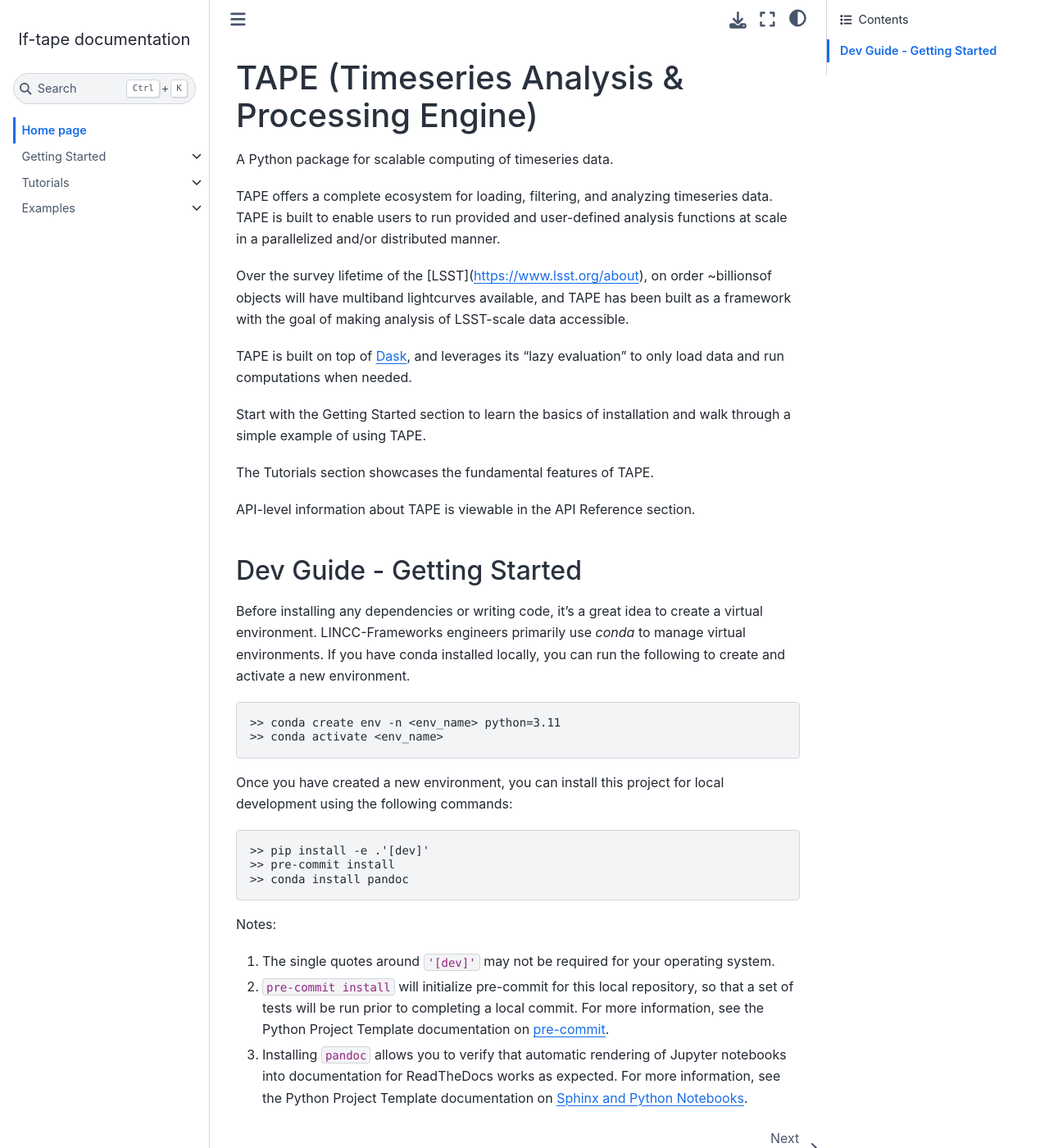
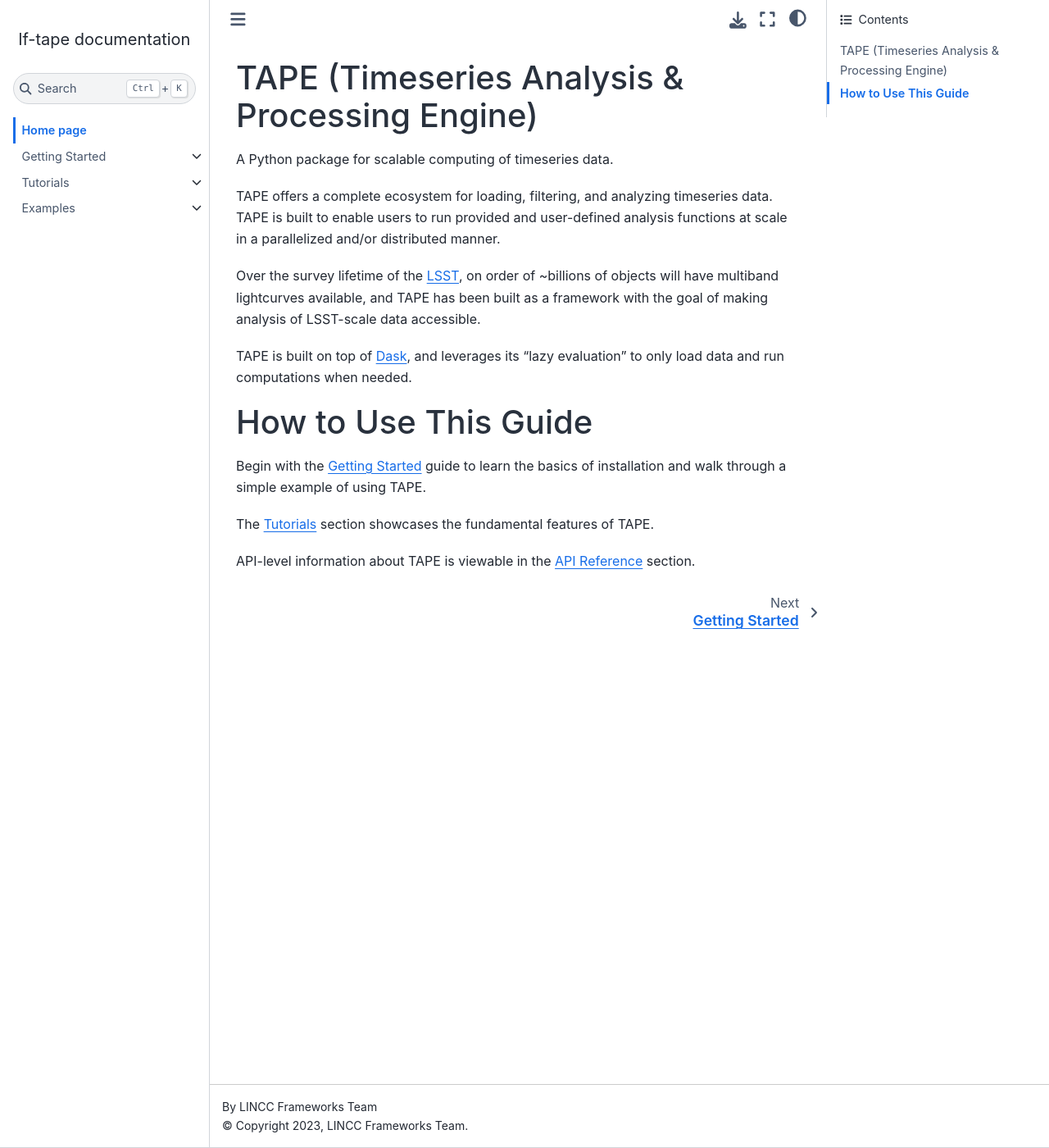
Before and after one commit to lincc-frameworks/tape, a Sphinx documentation site: the page built from docs/index.rst, in a window 1280 px wide and 1400 px high. Shown: the whole window at 82% size. Built offline with Sphinx 7.4.7 and the Sphinx Book theme 1.1.4, drawn with Linux system fonts in a browser that asks for light colours; pages that are not in the unit, such as notebooks, are missing from menus.

Commit message:
Reorganize Documentation Homepage (#417)
* Reorganize docs home page

* Minor edits

* Fix formatting

* Yet another typo

```diff
--- a/docs/index.rst
+++ b/docs/index.rst
@@ -11,59 +11,25 @@
 timeseries data. TAPE is built to enable users to run provided and user-defined
 analysis functions at scale in a parallelized and/or distributed manner.
 
-Over the survey lifetime of the [LSST](https://www.lsst.org/about), on order
-~billionsof objects will have multiband lightcurves available, and TAPE has
+Over the survey lifetime of the `LSST <https://www.lsst.org/about>`_, on order
+of ~billions of objects will have multiband lightcurves available, and TAPE has
 been built as a framework with the goal of making analysis of LSST-scale
 data accessible.
 
 TAPE is built on top of `Dask <https://www.dask.org/>`_, and leverages
 its "lazy evaluation" to only load data and run computations when needed.
 
-Start with the Getting Started section to learn the basics of installation and
+How to Use This Guide
+==============================================
+
+Begin with the `Getting Started <https://tape.readthedocs.io/en/latest/gettingstarted.html>`_ guide to learn the basics of installation and
 walk through a simple example of using TAPE.
 
-The Tutorials section showcases the fundamental features of TAPE.
+The `Tutorials <https://tape.readthedocs.io/en/latest/tutorials.html>`_ section showcases the fundamental features of TAPE.
 
 API-level information about TAPE is viewable in the
-API Reference section.
+`API Reference <https://tape.readthedocs.io/en/latest/autoapi/index.html>`_ section.
 
-
-
-Dev Guide - Getting Started
----------------------------
-
-Before installing any dependencies or writing code, it's a great idea to create a
-virtual environment. LINCC-Frameworks engineers primarily use `conda` to manage virtual
-environments. If you have conda installed locally, you can run the following to
-create and activate a new environment.
-
-.. code-block:: console
-
-   >> conda create env -n <env_name> python=3.11
-   >> conda activate <env_name>
-
-
-Once you have created a new environment, you can install this project for local
-development using the following commands:
-
-.. code-block:: console
-
-   >> pip install -e .'[dev]'
-   >> pre-commit install
-   >> conda install pandoc
-
-
-Notes:
-
-1) The single quotes around ``'[dev]'`` may not be required for your operating system.
-2) ``pre-commit install`` will initialize pre-commit for this local repository, so
-   that a set of tests will be run prior to completing a local commit. For more
-   information, see the Python Project Template documentation on
-   `pre-commit <https://lincc-ppt.readthedocs.io/en/latest/practices/precommit.html>`_.
-3) Installing ``pandoc`` allows you to verify that automatic rendering of Jupyter notebooks
-   into documentation for ReadTheDocs works as expected. For more information, see
-   the Python Project Template documentation on
-   `Sphinx and Python Notebooks <https://lincc-ppt.readthedocs.io/en/latest/practices/sphinx.html#python-notebooks>`_.
 
 
 .. toctree::
```
